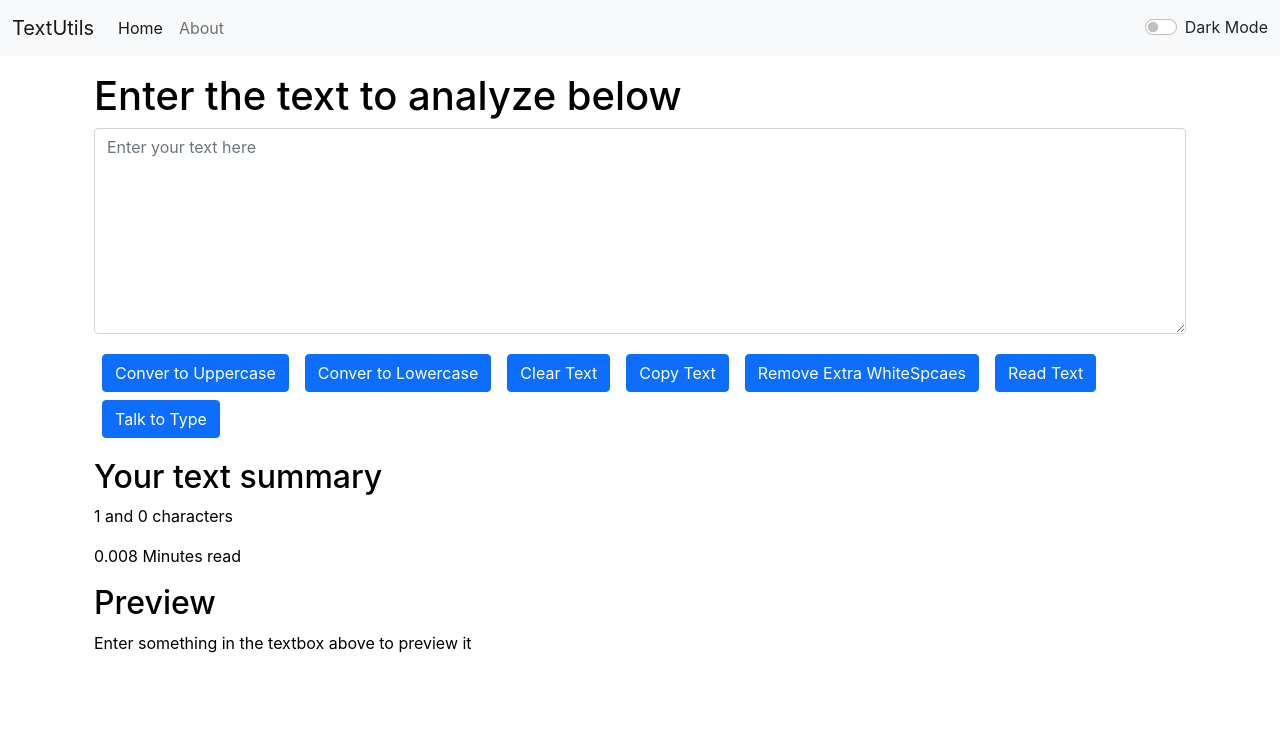
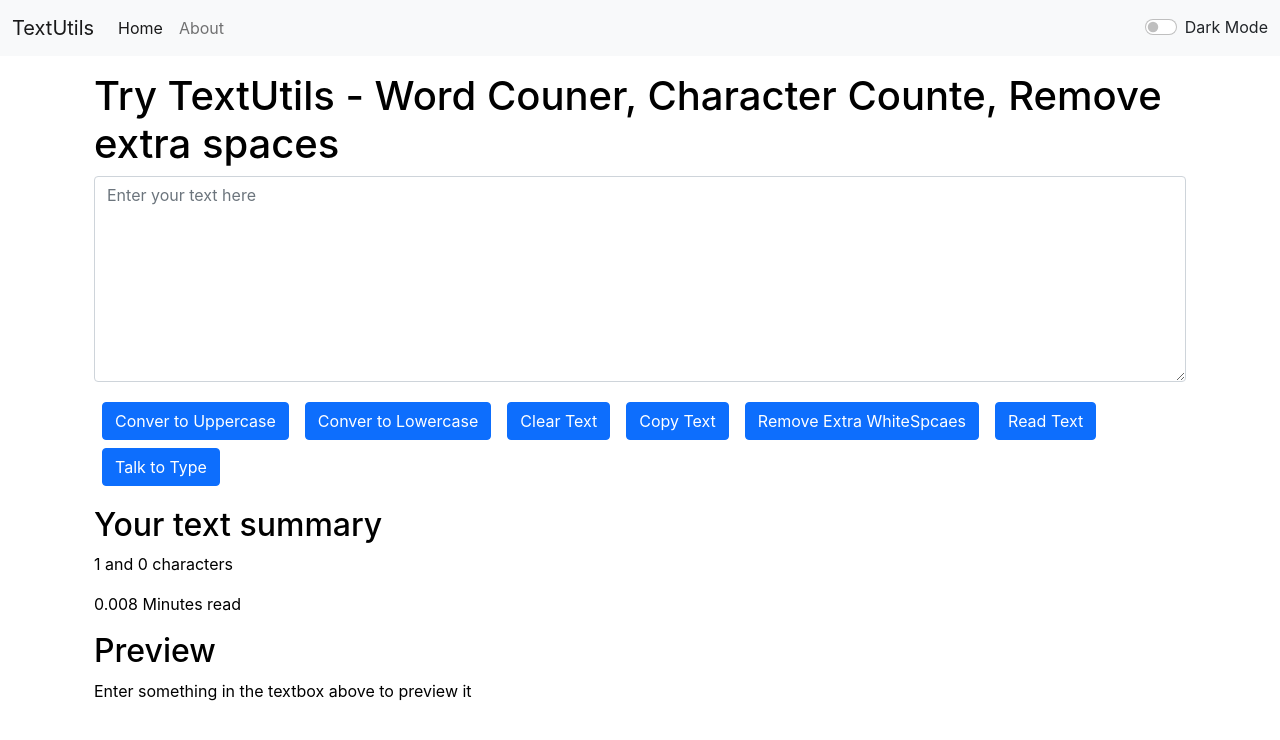
Before and after one commit to ProgrammingWithGaurav/TextUtils-React, a React (Create React App) app: page / in a window 1280 px wide. Shown: the top 740 px of the page. Built offline with nearby package versions, Linux system fonts and the light colour scheme.

Commit message:
Update App.js
fixing issues

```diff
--- a/src/App.js
+++ b/src/App.js
@@ -32,14 +32,14 @@ function App() {
       document.body.style.backgroundColor = '#042743'
       setText('Light Mode')
       showAlert('Dark mode has been enabled', 'success')
-      document.title = 'TextUtils - Dark Mode'
+      // document.title = 'TextUtils - Dark Mode'
     }
     else {
       setMode('light')
       document.body.style.backgroundColor = 'white'
       setText('Dark Mode')
       showAlert('Light mode has been enabled', 'success')
-      document.title = 'TextUtils - Light Mode'
+      // document.title = 'TextUtils - Light Mode'
     }
   }
   return (
@@ -50,10 +50,10 @@ function App() {
       <div className="container my-3">
         <Switch>
           <Route exact path="/about">
-            <About />
+            <About mode={mode} />
           </Route>
           <Route exact path="/">
-            <TextForm showAlert={showAlert} heading="Enter the text to analyze below" mode={mode} />
+            <TextForm showAlert={showAlert} heading="Try TextUtils - Word Couner, Character Counte, Remove extra spaces" mode={mode} />
           </Route>
         </Switch>
       </div>
```
